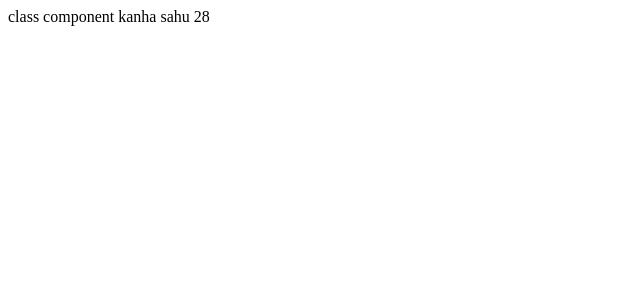
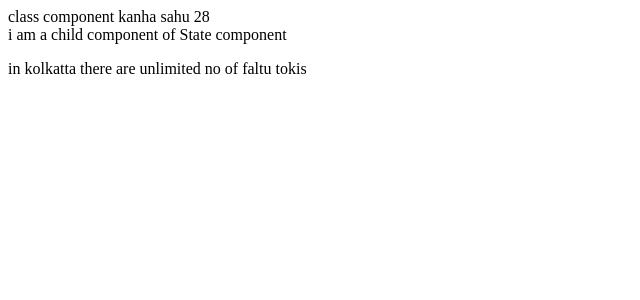
Before and after one commit to s-k-sahu/react-classes, a React (Create React App) app: page / in a window 1280 px wide. Shown: the top 300 px of the page, without its empty margins (0-640 px from the left). Built offline with nearby package versions, Linux system fonts and the light colour scheme.

Commit message:
state and props

```diff
--- a/src/02_state_n_props/01.stateInClassComponent.jsx
+++ b/src/02_state_n_props/01.stateInClassComponent.jsx
@@ -1,4 +1,6 @@
 import React, { Component } from "react";
+import PropComp from "./PropComp";
+
 
 class StateCC extends Component {
   constructor() {
@@ -12,6 +14,7 @@ class StateCC extends Component {
     return (
       <div>
         class component {this.state.name} {this.state.age}
+      <PropComp propData={'ashok'}/>
       </div>
     );
   }
--- /dev/null
+++ b/src/02_state_n_props/PropComp.jsx
@@ -0,0 +1,22 @@
+import React, { Component } from 'react'
+
+export default class PropComp extends Component {
+    constructor(props){
+        super(props);
+        this.state={
+            place:'kolkatta',
+            noOffaltuTokis:'unlimited'
+        }
+        console.log(props,'props data...')
+    }
+  render() {
+    const {noOffaltuTokis,place} = this.state
+    return (
+      <div>
+        i am a child component of State component
+        {/* <p>in {this.state.place} there are {this.state.noOffaltuTokis} no of faltu tokis</p> */}
+        <p>in {place} there are {noOffaltuTokis} no of faltu tokis</p>
+      </div>
+    )
+  }
+}
```
